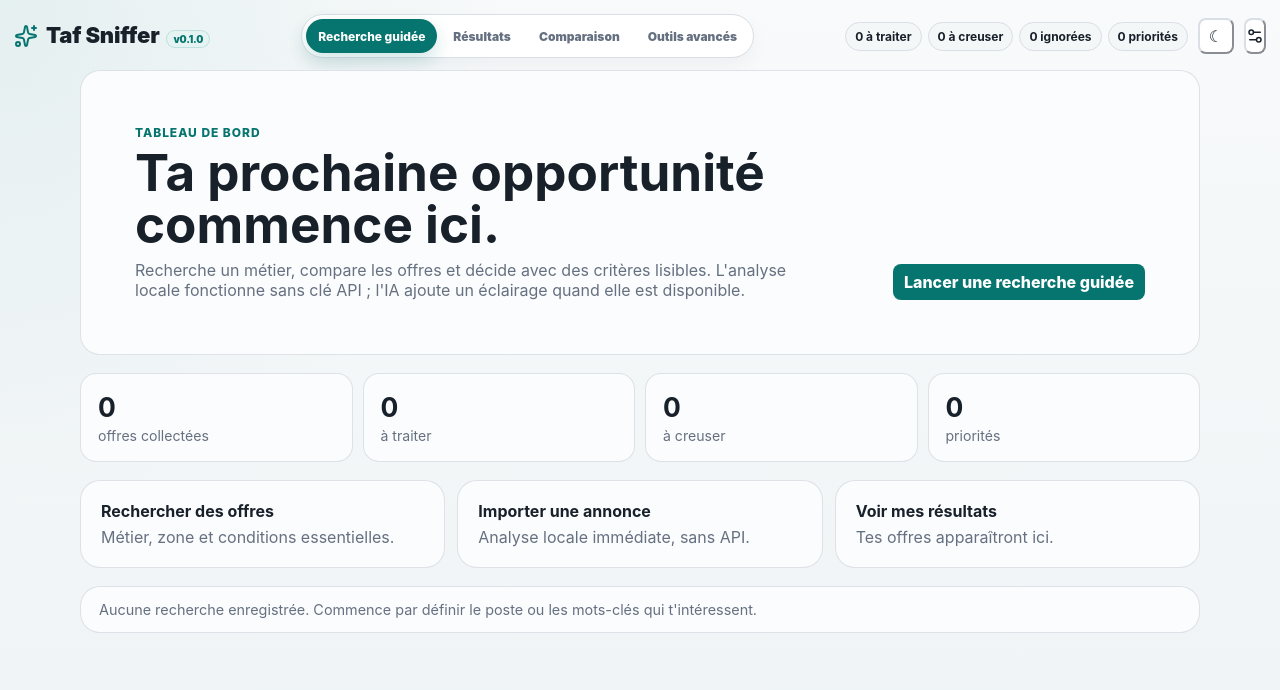
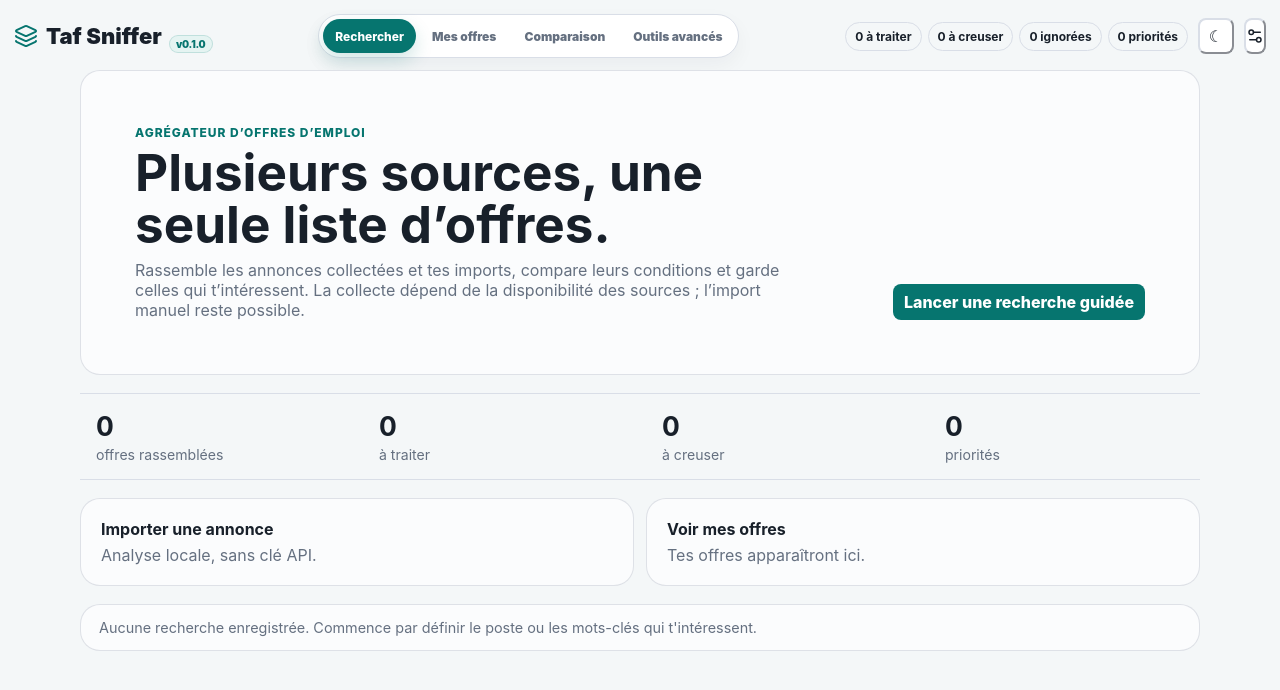
Before and after one commit to Sn0wshine/taf-sniffer, a React (Vite) app: page / in a window 1280 px wide. Shown: the top 690 px of the page. Built offline with nearby package versions, Linux system fonts and the light colour scheme.

Commit message:
feat: clarifier l’accueil et valoriser l’agrégation des offres

```diff
--- a/index.html
+++ b/index.html
@@ -5,12 +5,12 @@
     <meta name="viewport" content="width=device-width, initial-scale=1.0" />
     <meta
       name="description"
-      content="Taf Sniffer aide à trouver, comparer et comprendre les offres d'emploi qui correspondent à chaque profil. L'analyse locale fonctionne sans clé API ; l'IA peut enrichir les résultats."
+      content="Taf Sniffer, agrégateur open source d’offres d’emploi : rassemble plusieurs sources et tes imports dans une seule liste. Compare les conditions, retrouve la provenance. IA facultative."
     />
     <meta name="theme-color" content="#06756f" />
     <link rel="manifest" href="/manifest.webmanifest" />
     <link rel="icon" href="/icon.svg" type="image/svg+xml" />
-    <title>Taf Sniffer — Trouver et comprendre les bonnes offres</title>
+    <title>Taf Sniffer — Agrégateur d’offres d’emploi</title>
   </head>
   <body>
     <div id="root"></div>
--- a/package.json
+++ b/package.json
@@ -1,6 +1,6 @@
 {
   "name": "taf-sniffer",
-  "description": "Taf Sniffer aide à trouver, comparer et comprendre les offres d'emploi qui correspondent à chaque profil.",
+  "description": "Agrégateur open source d’offres d’emploi : rassemble plusieurs sources dans une seule liste, compare les conditions et retrouve la provenance. Analyse locale sans clé API, IA facultative.",
   "private": false,
   "version": "0.1.0",
   "license": "MIT",
--- a/src/App.tsx
+++ b/src/App.tsx
@@ -1,6 +1,6 @@
 import { useEffect, useMemo, useRef, useState } from "react";
 import type { ChangeEvent } from "react";
-import { Check, RotateCcw, Settings2, Sparkles, Trash2 } from "lucide-react";
+import { Check, Layers, RotateCcw, Settings2, Sparkles, Trash2 } from "lucide-react";
 import { APP_VERSION_LABEL } from "./appVersion";
 import {
   DEFAULT_AI_MODE,
@@ -299,10 +299,13 @@ export function App() {
   return (
     <div className={`app-shell view-${activeView}`}>
       <header className="app-header">
-        <div className="brand" onClick={() => setAppView("assistant")}>
-          <Sparkles className="logo-sparkle" size={24} aria-hidden="true" />
+        <div className="brand">
           <h1>
-            Taf Sniffer <span className="version-chip">{APP_VERSION_LABEL}</span>
+            <button className="brand-home" type="button" onClick={() => { setAssistantRuntime("idle"); setAppView("assistant"); }} aria-label="Taf Sniffer — accueil">
+              <Layers size={24} aria-hidden="true" />
+              Taf Sniffer
+            </button>
+            <span className="version-chip">{APP_VERSION_LABEL}</span>
           </h1>
         </div>
 
@@ -313,6 +316,7 @@ export function App() {
               className={activeView === view ? "active" : ""}
               type="button"
               onClick={() => setAppView(view)}
+              aria-current={activeView === view ? "page" : undefined}
               title={appViewDescriptions[view]}
             >
               {appViewLabels[view]}
--- a/src/appConstants.ts
+++ b/src/appConstants.ts
@@ -116,8 +116,8 @@ export const aiModeDescriptions: Record<AIMode, string> = {
 };
 
 export const appViewLabels: Record<AppView, string> = {
-  assistant: "Recherche guidée",
-  results: "Résultats",
+  assistant: "Rechercher",
+  results: "Mes offres",
   comparison: "Comparaison",
   expert: "Outils avancés",
 };
--- a/src/components/panels/DashboardPanel.tsx
+++ b/src/components/panels/DashboardPanel.tsx
@@ -24,31 +24,27 @@ export function DashboardPanel({
     <section className="dashboard-view" aria-labelledby="dashboard-title">
       <div className="dashboard-hero">
         <div>
-          <p className="eyebrow">Tableau de bord</p>
-          <h2 id="dashboard-title">Ta prochaine opportunité commence ici.</h2>
-          <p>Recherche un métier, compare les offres et décide avec des critères lisibles. L'analyse locale fonctionne sans clé API ; l'IA ajoute un éclairage quand elle est disponible.</p>
+          <p className="eyebrow">Agrégateur d’offres d’emploi</p>
+          <h2 id="dashboard-title">Plusieurs sources, une seule liste d’offres.</h2>
+          <p>Rassemble les annonces collectées et tes imports, compare leurs conditions et garde celles qui t’intéressent. La collecte dépend de la disponibilité des sources ; l’import manuel reste possible.</p>
         </div>
         <button className="primary-button" type="button" onClick={onStartSearch}>Lancer une recherche guidée</button>
       </div>
 
-      <div className="dashboard-metrics" aria-label="Résumé des offres">
-        <button type="button" onClick={onShowResults}><strong>{offerCount}</strong><span>offres collectées</span></button>
-        <button type="button" onClick={onShowResults}><strong>{reviewCount}</strong><span>à traiter</span></button>
-        <button type="button" onClick={onShowResults}><strong>{exploreCount}</strong><span>à creuser</span></button>
-        <button type="button" onClick={onShowResults}><strong>{priorityCount}</strong><span>priorités</span></button>
-      </div>
+      <dl className="dashboard-metrics" aria-label="Résumé des offres">
+        <div><dt>offres rassemblées</dt><dd>{offerCount}</dd></div>
+        <div><dt>à traiter</dt><dd>{reviewCount}</dd></div>
+        <div><dt>à creuser</dt><dd>{exploreCount}</dd></div>
+        <div><dt>priorités</dt><dd>{priorityCount}</dd></div>
+      </dl>
 
       <div className="dashboard-actions">
-        <button className="dashboard-action-card" type="button" onClick={onStartSearch}>
-          <strong>Rechercher des offres</strong>
-          <span>Métier, zone et conditions essentielles.</span>
-        </button>
         <button className="dashboard-action-card" type="button" onClick={onShowTools}>
           <strong>Importer une annonce</strong>
-          <span>Analyse locale immédiate, sans API.</span>
+          <span>Analyse locale, sans clé API.</span>
         </button>
         <button className="dashboard-action-card" type="button" onClick={onShowResults}>
-          <strong>Voir mes résultats</strong>
+          <strong>Voir mes offres</strong>
           <span>{hasOffers ? "Reprendre le tri et les favoris." : "Tes offres apparaîtront ici."}</span>
         </button>
       </div>
--- a/src/components/panels/SimpleSearchPanel.tsx
+++ b/src/components/panels/SimpleSearchPanel.tsx
@@ -42,8 +42,8 @@ export function SimpleIntro() {
     <section className="simple-intro">
       <div>
         <p className="eyebrow">Recherche guidée</p>
-        <h2>Décris le poste que tu cherches, puis lance la recherche.</h2>
-        <p>La recherche et le classement local fonctionnent sans clé API. Un fournisseur IA peut ensuite enrichir les requêtes et l'analyse si tu le souhaites.</p>
+        <h2>Rassemble les offres qui correspondent à ta recherche.</h2>
+        <p>Précise un métier et une zone pour interroger les sources disponibles. Tu pourras compléter la liste par import manuel et comparer les offres sans clé API.</p>
       </div>
     </section>
   );
@@ -291,8 +291,8 @@ export function SimpleSearchPanel({
       <section className={assistantStageClass}>
         <div className="assistant-stage-content assistant-launch-card">
           <p className="eyebrow">Recherche guidée</p>
-          <h2>Prêt à flairer les bonnes offres ?</h2>
-          <p>Un bouton, puis l'assistant te pose les questions utiles. Les anciennes offres restent disponibles à droite.</p>
+          <h2>Recherche sur plusieurs sources</h2>
+          <p>Précise le poste, la zone et les conditions recherchées. Les offres déjà collectées restent dans Mes offres.</p>
           <div className="assistant-launch-actions">
             <button className="primary-button one-button" type="button" onClick={onStartAssistant}>
               Lancer l'assistant
--- a/src/views/ResultsView.tsx
+++ b/src/views/ResultsView.tsx
@@ -259,7 +259,7 @@ export function ResultsView({
   return (
     <div className="results-view-container">
       <div className="results-toolbar">
-        <div className="ranking-filter-pills" role="tablist" aria-label="Filtrer les annonces">
+        <div className="ranking-filter-pills" role="group" aria-label="Filtrer les annonces">
           <HelpTooltip tooltip="Afficher les offres à traiter (nouvelles et non encore triées).">
             <button
               className={`filter-pill ${filter === "to_review" ? "active" : ""}`}
@@ -289,7 +289,7 @@ export function ResultsView({
               className={`filter-pill ${filter === "formation" ? "active" : ""}`}
               onClick={() => onFilterChange("formation")}
             >
-              🎓 Formation <span className="filter-count">{formationCount}</span>
+              Formation <span className="filter-count">{formationCount}</span>
             </button>
           </HelpTooltip>
           <HelpTooltip tooltip="Afficher les offres ignorées (restaurables).">
@@ -311,8 +311,8 @@ export function ResultsView({
         </div>
 
         {marketStats && (
-          <div className="market-banner" aria-label="Statistiques de salaire du marché">
-            💰 Marché observé · <strong>{strategy.targetJob || "tous métiers"}</strong>
+          <div className="market-banner" aria-label="Repères salariaux des offres analysées, non représentatifs de tout le marché">
+            Salaires des offres analysées · <strong>{strategy.targetJob || "tous métiers"}</strong>
             {strategy.location ? (
               <>
                 {" @ "}
@@ -330,7 +330,8 @@ export function ResultsView({
           <input
             type="search"
             className="ranking-search-input"
-            placeholder="Rechercher par métier, ville, entreprise..."
+            aria-label="Rechercher dans les offres collectées"
+            placeholder="Métier, ville, entreprise…"
             value={rankingSearch}
             onChange={(e) => onRankingSearchChange(e.target.value)}
           />
@@ -464,12 +465,12 @@ export function ResultsView({
                         {aiRankScore !== null && <span className="ai-rank-chip">score IA</span>}
                         {job.extractionQuality === "complète" && <span className="import-quality-ok">fiable</span>}
                         {extractionReviewValue(job) === "needs_review" && <span className="import-quality-review">à vérifier</span>}
-                        <span>{job.source || datasetDisplayLabel(job.datasetLabel)}</span>
-                        {job.alsoFoundOn && job.alsoFoundOn.length > 0 && (
-                          <span className="multisource-chip" title={`Aussi sur : ${job.alsoFoundOn.join(", ")}`}>
-                            +{job.alsoFoundOn.length}
-                          </span>
-                        )}
+                        <span className="offer-provenance">
+                          Source : {job.source || datasetDisplayLabel(job.datasetLabel)}
+                          {job.alsoFoundOn && job.alsoFoundOn.length > 0 && (
+                            <span> · Aussi sur : {job.alsoFoundOn.join(", ")}</span>
+                          )}
+                        </span>
                         {showDebugInfo && job.extractionQuality && <span>{extractionLabel(job.extractionQuality)}</span>}
                       </span>
                     </span>
```
Also changed, not shown: src/styles.css, 4 other files (tests, documents, lock files or other folders).
